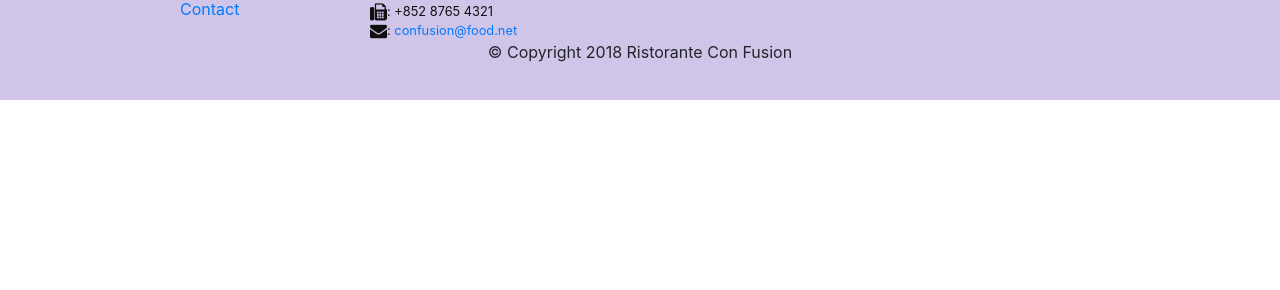
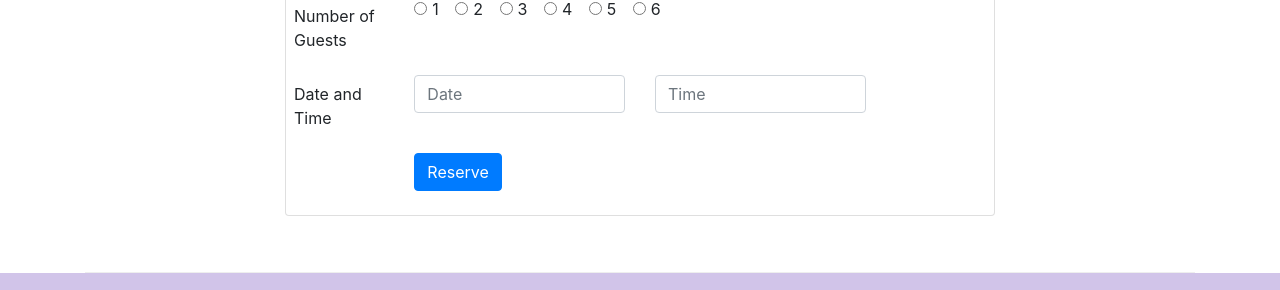
Before and after one commit to n1ceh4cker/confusion-bootstrap, a website: page index.html in a window 1280 px wide. Shown: the part 1661-1951 px from the top of the page. Before the commit the page ends 1761 px from the top, so only its background shows below. Drawn offline with nearby package versions, Linux system fonts and the light colour scheme.

Commit message:
Assignment Two

```diff
--- a/index.html
+++ b/index.html
@@ -37,9 +37,13 @@
                     <h1>Ristorante con Fusion</h1>
                     <p>We take inspiration from the World's best cuisines, and create a unique fusion experience. Our lipsmacking creations will tickle your culinary senses!</p>
                 </div>
-                <div class="col-12 col-sm align-self-center">
+                <div class="col-12 col-sm-3 align-self-center">
                     <img src="img/logo.png" class="img-fluid">
                 </div>
+                <div class="col-12 col-sm align-self-center">
+                    <a href="#form" class="btn btn-block btn-warning">Reserve Table</a>
+                </div>
+
             </div>
         </div>
     </header>
@@ -69,8 +73,13 @@
                 <h3>This Month's Promotions</h3>
             </div>
             <div class="col col-sm col-md">
-                <h2>Weekend Grand Buffet</h2>
-                <p class="d-none d-sm-block">Featuring mouthwatering combinations with a choice of five different salads, six enticing appetizers, six main entrees and five choicest desserts. Free flowing bubbly and soft drinks. All for just $19.99 per person </p>
+                <div class="media">
+                    <div class="media-body">
+                        <h2>Weekend Grand Buffet <span class="badge badge-danger">NEW</span></h2>
+                        <p class="d-none d-sm-block">Featuring mouthwatering combinations with a choice of five different salads, six enticing appetizers, six main entrees and five choicest desserts. Free flowing bubbly and soft drinks. All for just $19.99 per person </p>
+                    </div>
+                    <img src="img/buffet.png" alt="Buffet" class="d-flex ml-3 img-thumbnail align-self-center">
+                </div>
             </div>
         </div>
 
@@ -85,6 +94,71 @@
                         <h2>Alberto Somayya</h2>
                         <h4>Executive Chef</h4>
                         <p class="d-none d-sm-block">Award winning three-star Michelin chef with wide International experience having worked closely with whos-who in the culinary world, he specializes in creating mouthwatering Indo-Italian fusion experiences. </p>
+                    </div>
+                </div>
+            </div>
+        </div>
+
+        <div class="row row-content align-items-center justify-content-center">
+            <div class="col-12 col-sm-8">
+                <div class="card">
+                    <h3 class="card-header bg-warning text-white">
+                        Reserve a Table
+                    </h3>
+                    <div class="card-bady">
+                        <form action="" class="p-2" id="form">
+                            <div class="form-group row">
+                                <legend class="col-12 col-md-2 col-form-label">Number of Guests</legend>
+                                <div class="col-md-10">
+                                    <div class="form-check form-check-inline">
+                                        <input type="radio" class="form-check-input" name="nog" id="nog" value="">
+                                        <label for="nog" class="form-check-label">1</label>
+                                    </div>
+
+                                    <div class="form-check form-check-inline">
+                                        <input type="radio" class="form-check-input" name="nog" id="nog" value="">
+                                        <label for="nog" class="form-check-label">2</label>
+                                    </div>
+
+                                    <div class="form-check form-check-inline">
+                                        <input type="radio" class="form-check-input" name="nog" id="nog" value="">
+                                        <label for="nog" class="form-check-label">3</label>
+                                    </div>
+
+                                    <div class="form-check form-check-inline">
+                                        <input type="radio" class="form-check-input" name="nog" id="nog" value="">
+                                        <label for="nog" class="form-check-label">4</label>
+                                    </div>
+
+                                    <div class="form-check form-check-inline">
+                                        <input type="radio" class="form-check-input" name="nog" id="nog" value="">
+                                        <label for="nog" class="form-check-label">5</label>
+                                    </div>
+
+                                    <div class="form-check form-check-inline">
+                                        <input type="radio" class="form-check-input" name="nog" id="nog" value="">
+                                        <label for="nog" class="form-check-label">6</label>
+                                    </div>
+
+                                </div>
+                            </div>
+                            <div class="form-group row">
+                                <label for="datetime" class="col-12 col-md-2 col-form-label">Date and Time</label>
+                                <div class="col-12 col-md-4">
+                                    <input type="text" class="form-control" name="date" id="date" placeholder="Date">
+                                </div>
+                                <div class="col-12 col-md-4">
+                                    <input type="text" class="form-control" name="time" id="time" placeholder="Time">
+                                </div>
+                            </div>
+                            <div class="form-group row">
+                                <div class="col-md-10 offset-md-2">
+                                    <button type="submit" class="btn btn-primary">
+                                        Reserve
+                                    </button>
+                                </div>
+                            </div>
+                        </form>
                     </div>
                 </div>
             </div>
```
